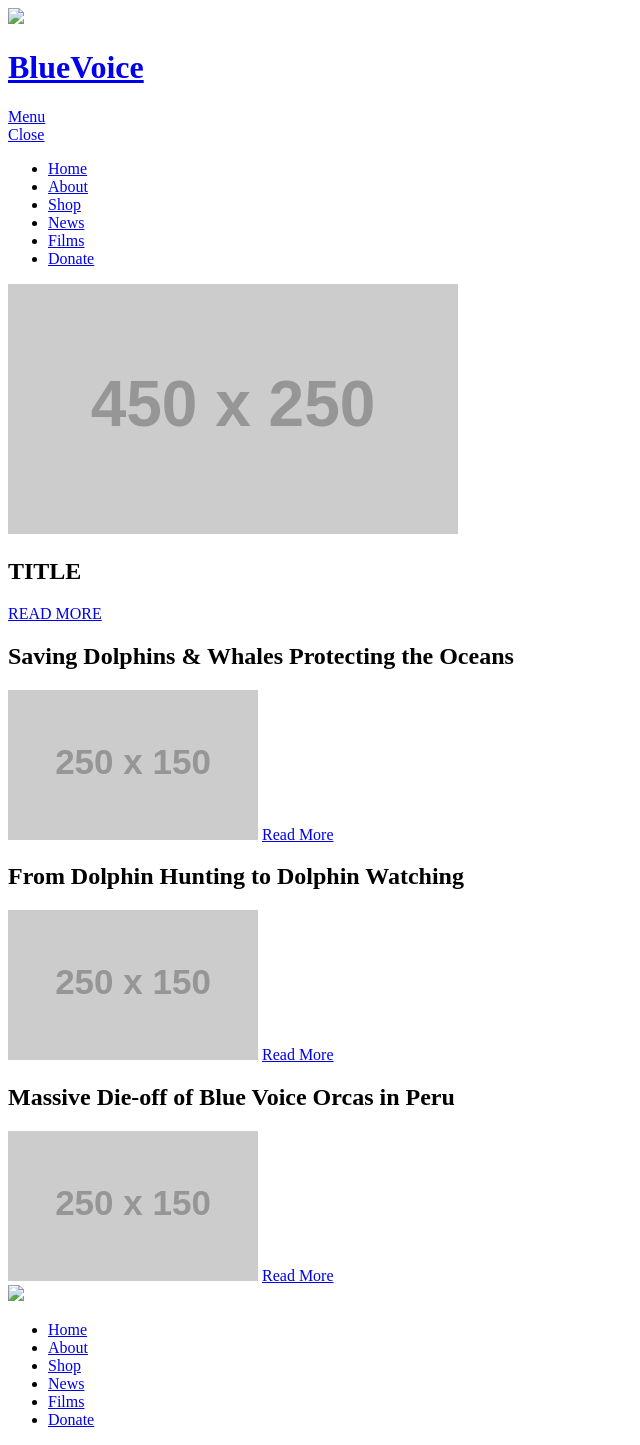
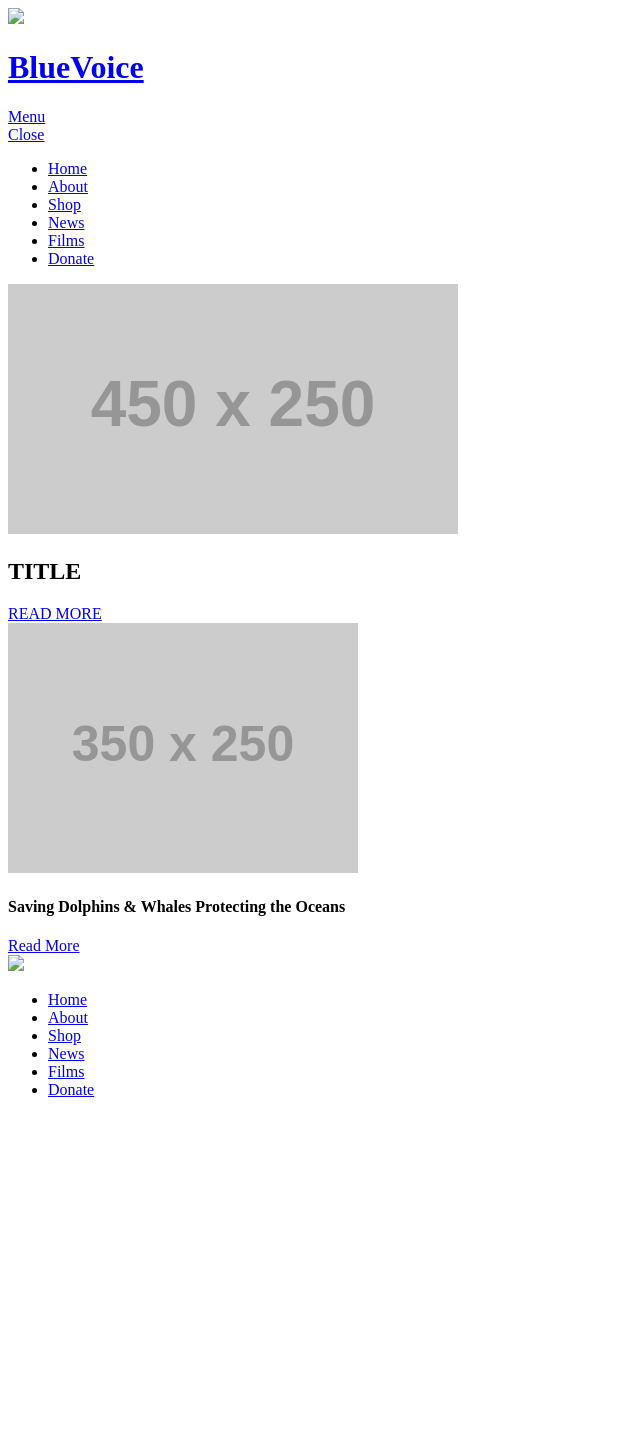
Before and after one commit to elgh0019/blue-voice, a Jekyll site: the page built from index.html, in a window 1280 px wide. Shown: the whole page, without its empty margins (0-640 px from the left). Built offline with Jekyll 4.4.1, drawn with Linux system fonts in a browser that asks for light colours; nearby versions of some CDN libraries; some web fonts are replaced; a style sheet for code colours, icons or effects is not loaded; after the commit the page ends 1115 px from its top, so only the background shows below that.

Commit message:
doc(html): fixing titles

```diff
--- a/index.html
+++ b/index.html
@@ -4,27 +4,21 @@ title: Home
 ---
 
 <div class="banner">
-	<img class="banner-h2" src="http://placehold.it/450x250">
-	<h2 class="gutter topic">TITLE</h2>
-	<a class="gutter link" href="#">READ MORE</a>
+	<img class="img-flex" src="http://placehold.it/450x250">
+		<div class="gutter article">
+		<h2 class="">TITLE</h2>
+		<a class="" href="#">READ MORE</a>
+	</div>
 </div>
 
-<div class="grid gutter">
+<div class="grid">
 	<div class="unit unit-s-1 unit-m-1 unit-l-1-3">
-		<h2>Saving Dolphins & Whales Protecting the Oceans</h2>
-		<img src="http://placehold.it/250x150">
-		<a href="#">Read More</a>
-	</div>
+		<img class="img-flex" src="http://placehold.it/350x250">
 
-	<div class="unit unit-s-1 unit-m-1 unit-l-1-3">
-		<h2 class="">From Dolphin Hunting to Dolphin Watching</h2>
-		<img src="http://placehold.it/250x150">
-		<a href="#">Read More</a>
-	</div>
+		<div class="article-2">
+			<h4 class="gutter">Saving Dolphins & Whales Protecting the Oceans</h4>
+			<a href="#">Read More</a>
+		</div>
 
-	<div class="unit unit-s-1 unit-m-1 unit-l-1-3">
-		<h2>Massive Die-off of Blue Voice Orcas in Peru</h2>
-		<img src="http://placehold.it/250x150">
-		<a href="#">Read More</a>
 	</div>
 </div>
```
Also changed, not shown: css/style.css (+19 -12 lines), scss/components/_main.scss (+30 -20 lines).
